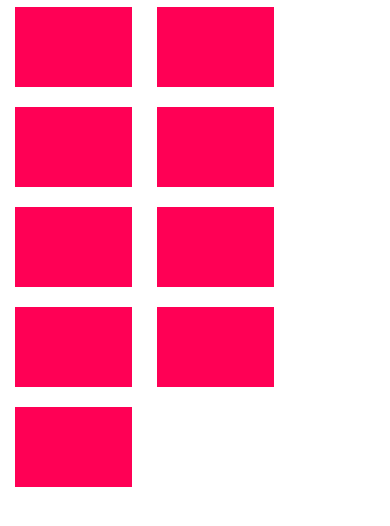
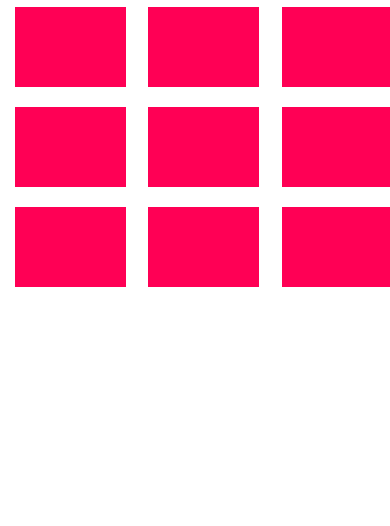
Before and after one commit to mahmoudaboalwafa1/Tic_Tac_Toe, a plain HTML site: page index.html in a window 390 px wide. Shown: the part 38-564 px from the top of the page. Drawn offline with Linux system fonts and the light colour scheme; a web font is replaced by a local one.

Commit message:
UPD style.css && modified on mobile screen

```diff
--- a/style.css
+++ b/style.css
@@ -5,6 +5,10 @@
   margin: 0;
   box-sizing: border-box;
   font-family: "Unbounded", cursive;
+}
+
+body {
+  overflow-x: hidden;
 }
 
 div.game-container {
@@ -30,8 +34,8 @@ div.result span {
 }
 
 div.app {
-  display: flex;
-  flex-wrap: wrap;
+  display: grid;
+  grid-template-columns: auto auto auto;
   background-color: white;
   gap: 10px;
 }
@@ -39,7 +43,7 @@ div.app {
 div.app div {
   background-color: #f05;
   color: white;
-  width: 80px;
+  width: 90%;
   height: 80px;
   flex-basis: 30%;
   margin-top: 10px;
```
